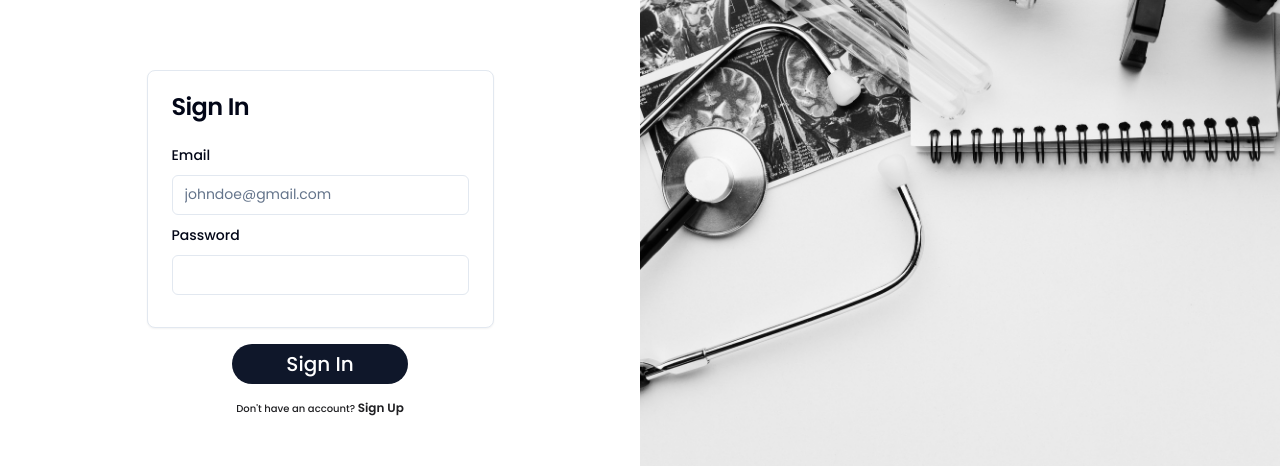
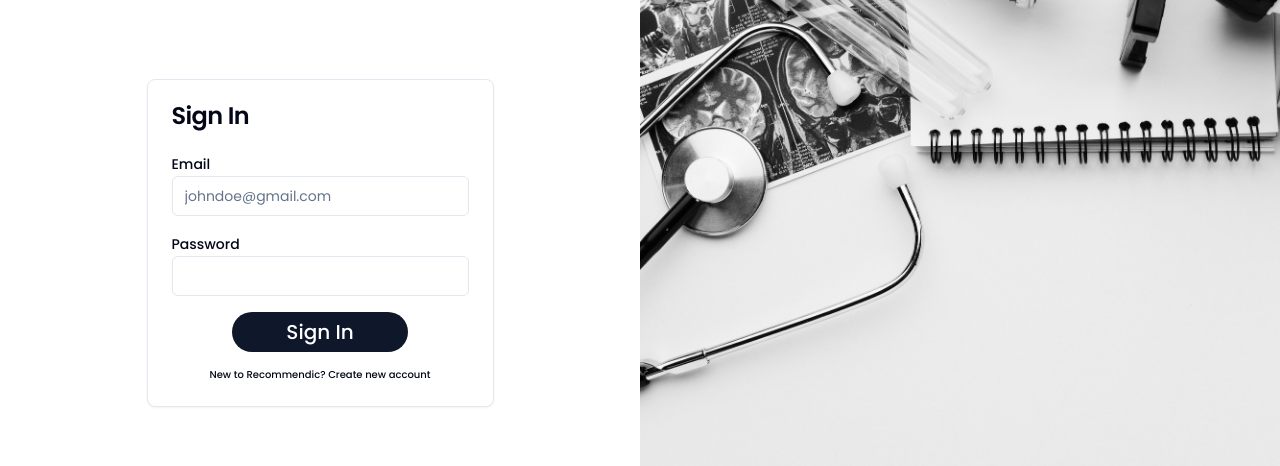
Before and after one commit to divjazz03/Recommendic-Frontend, a React (Vite) app: page /sign-in in a window 1280 px wide. Shown: the part 157-623 px from the top of the page. Built offline with nearby package versions, Linux system fonts and the light colour scheme; no server answers.

Commit message:
Finished the sign in form and integration with backend

```diff
--- a/src/_auth/forms/AccountForm.tsx
+++ b/src/_auth/forms/AccountForm.tsx
@@ -1,7 +1,6 @@
 import { FormControl, FormDescription, FormField, FormItem, FormLabel, FormMessage } from "@/components/ui/form";
 import { Input } from "@/components/ui/input";
 import { AccountFormProps } from "@/types";
-import { MedicalSpecialization } from "./Enums";
 import { FormWrapper } from "./FormWrapper";
 import { Select, SelectContent, SelectItem, SelectTrigger, SelectValue } from "@/components/ui/select";
 import { MultiSelect } from "@/components/ui/multiSelect";
@@ -12,18 +11,14 @@ export function AccountForm({
     handleFormDataChange,
     handleTypeOfUserSelectChange,
     medicalCategories,
-    handleSpecializationChangeEvent
+    handleSpecializationChangeEvent,
+    handleCategoryOfInterestChange
 }: AccountFormProps) {
 
 
-    const categories = medicalCategories.map(category => ({
-        label: category,
-        value: category
-    }))
-
+    const categories = medicalCategories;
     return (
         <>
-            <FormWrapper title="Sign Up">
 
                 <div className="flex flex-col justify-center">
 
@@ -42,7 +37,7 @@ export function AccountForm({
                                 <SelectItem value="Patient" >Patient</SelectItem>
                                 <SelectItem value="Consultant" >Consultant</SelectItem>
                             </SelectContent>
-                        </Select>
+                        </Select>className="text-md"
                     </div>
 
                     <div>
@@ -50,11 +45,11 @@ export function AccountForm({
                         <Input type='password' value={formData.password} onChange={e => handleFormDataChange("password", e.target.value)} />
                     </div>
 
-                {
+                    {
                         formData.typeOfUser === 'Patient' ? (
 
                             <div >
-                                <MultiSelect props={categories} />
+                                <MultiSelect categories={categories} handleCategoriesChangeFunction={handleCategoryOfInterestChange}/>
                             </div>
 
 
@@ -67,9 +62,11 @@ export function AccountForm({
                                         <SelectValue placeholder='Choose Your Specialization' />
                                     </SelectTrigger>
                                     <SelectContent>
-                                        {categories.map((category, i) => (
-                                            <SelectItem key={i} value={category.value}>{category.value}</SelectItem>
-                                        ))}
+                                        {
+                                            categories.map((category, i) => (
+                                                <SelectItem key={i} value={category}>{category}</SelectItem>
+                                            ))
+                                        }
                                     </SelectContent>
                                 </Select>
                             </div>
@@ -79,8 +76,6 @@ export function AccountForm({
 
                     }
                 </div>
-            </FormWrapper>
-
         </>
     )
 }
--- a/src/_auth/forms/AddressForm.tsx
+++ b/src/_auth/forms/AddressForm.tsx
@@ -9,8 +9,6 @@ export function AddressForm({ formData, handleFormDataChange }: AddressFormProps
 
     return (
         <>
-            <FormWrapper title="Sign Up">
-
                 <div>
                     <Label>Zip Code</Label>
                     <Input placeholder='20002' value={formData.zipCode} onChange={e => handleFormDataChange("zipCode", e.target.value)} />
@@ -33,8 +31,6 @@ export function AddressForm({ formData, handleFormDataChange }: AddressFormProps
                     <Label>Country</Label>
                     <Input placeholder='Nigeria' value={formData.country} onChange={e => handleFormDataChange("country", e.target.value)} />
                 </div>
-
-            </FormWrapper>
         </>
     )
 }
--- a/src/_auth/forms/FormWrapper.tsx
+++ b/src/_auth/forms/FormWrapper.tsx
@@ -5,7 +5,7 @@ export function FormWrapper({ title, children }: FormWrapperProps) {
     return (
         <>
 
-            <Card>
+            <Card className="relative">
                 <CardHeader>
                     <CardTitle>{title}</CardTitle>
                 </CardHeader>
--- a/src/_auth/forms/SigninForm.tsx
+++ b/src/_auth/forms/SigninForm.tsx
@@ -1,18 +1,17 @@
 import { Form, FormControl, FormDescription, FormField, FormItem, FormLabel, FormMessage } from '@/components/ui/form'
-import React, { useState } from 'react'
+import React, { FormEvent, useState } from 'react'
 import { zodResolver } from '@hookform/resolvers/zod'
-import { z } from 'zod'
 import { FormProvider, useForm } from 'react-hook-form'
 import { signInValidation } from '../validations/SignInValidation'
 import { Input } from '@/components/ui/input'
 import { FormWrapper } from './FormWrapper'
-import { Select, SelectContent, SelectItem, SelectTrigger, SelectValue } from '@/components/ui/select'
 import { Button } from '@/components/ui/button'
 import { Link, useNavigate } from 'react-router-dom'
 import { SigninUserData } from '@/types'
 import { useSignInUserMutation } from '@/lib/react-query/queriiesAndMutation'
 import { useUserContext } from '@/context/AuthContext'
 import { useToast } from '@/hooks/use-toast'
+import { Label } from '@/components/ui/label'
 
 
 const SigninForm = () => {
@@ -26,26 +25,18 @@ const SigninForm = () => {
   const { checkUserIsAuthenticated, isLoading: isUserLoading } = useUserContext();
 
   const { mutateAsync: signinUser, isLoading: isSigningIn } = useSignInUserMutation();
-  const form = useForm<z.infer<typeof signInValidation>>({
-    resolver: zodResolver(signInValidation),
-    defaultValues: {
-      email: "",
-      password: ""
-    }
-  })
 
   const handleFormDataChange = (key: keyof typeof formData, value: any) => {
     setFormData(prev => ({ ...prev, [key]: value, }))
   };
 
-  const onSubmit = async (value: z.infer<typeof signInValidation>) => {
+  const onSubmit = async (value: FormEvent) => {
+    event.preventDefault();
     const result = await signinUser({
-      email: value.email,
-      password: value.password
+      email: formData.email,
+      password: formData.password
     });
     if (result && checkUserIsAuthenticated) {
-      form.reset();
-
       navigate('/')
     } else {
       return toast({ title: 'Sign in failed try again' })
@@ -53,48 +44,28 @@ const SigninForm = () => {
   };
 
   return (
-    <FormProvider {...form}>
-      <div className='flex flex-col gap-2'>
 
-      <form onSubmit={form.handleSubmit(onSubmit)} className='flex flex-col items-center gap-4'>
+    <div className='flex flex-col gap-2'>
+
         <FormWrapper title='Sign In'>
-          <FormField
-            control={form.control}
-            name="email"
-            render={({ field }) => (
-              <FormItem>
-                <FormLabel>Email</FormLabel>
-                <FormControl>
-                  <Input placeholder="johndoe@gmail.com" value={formData.email} type='email' onChange={event => handleFormDataChange("email", event.target.value)} />
-                </FormControl>
-                <FormDescription>
-                </FormDescription>
-                <FormMessage />
-              </FormItem>
-            )}
-          />
+      <form onSubmit={onSubmit} className='flex flex-col items-center gap-4'>
+          <div className='flex flex-col justify-center gap-4'>
 
-          <FormField
-            control={form.control}
-            name="password"
-            render={({ field }) => (
-              <FormItem>
-                <FormLabel>Password</FormLabel>
-                <FormControl>
-                  <Input type='password' value={formData.password} onChange={event => handleFormDataChange('password', event.target.value)} />
-                </FormControl>
-                <FormDescription>
-                </FormDescription>
-                <FormMessage />
-              </FormItem>
-            )}
-          />
-        </FormWrapper>
+            <div>
+              <Label>Email</Label>
+              <Input placeholder="johndoe@gmail.com" value={formData.email} type='email' onChange={event => handleFormDataChange("email", event.target.value)} />
+            </div>
+            <div>
+              <Label>Password</Label>
+              <Input type='password' value={formData.password} onChange={event => handleFormDataChange('password', event.target.value)} />
+            </div>
+          </div>
         <Button type='submit' className='shad-button_primary max-w-14'>Sign In</Button>
-        <p className='tiny-medium'>Don't have an account? <span><Link to={'/sign-up'} className='subtle-semibold'>Sign Up</Link></span></p>
+        <p className='tiny-medium'>New to Recommendic? <span><Link to={'/sign-up'} className='tiny-medium'>Create new account</Link></span></p>
       </form>
-      </div>
-    </FormProvider>
+      </FormWrapper>
+    </div>
+
   )
 }
 
--- a/src/_auth/forms/SignupForm.tsx
+++ b/src/_auth/forms/SignupForm.tsx
@@ -11,6 +11,8 @@ import { useToast } from '@/hooks/use-toast'
 import { useCreateUserMutation } from '@/lib/react-query/queriiesAndMutation'
 import { Link } from 'react-router-dom'
 import { getAllSupportedMedicalCategories } from '@/lib/backend_api'
+import { Value } from '@radix-ui/react-select'
+import { FormWrapper } from './FormWrapper'
 
 
 
@@ -21,12 +23,12 @@ const SignupForm: React.FC = () => {
 
   useEffect(() => {
     const fetchCategoryData = async () => {
-        const result =  await getAllSupportedMedicalCategories();
-        setMedicalCategories(result);
+      const result = await getAllSupportedMedicalCategories();
+      setMedicalCategories(result.data.categories);
     }
 
     fetchCategoryData();
-  } ,[]);
+  }, []);
 
   const { toast } = useToast();
 
@@ -44,8 +46,8 @@ const SignupForm: React.FC = () => {
     city: "",
     state: "",
     country: "",
-    medicalSpecialization: "DENTIST",
-    categoryOfInterest: ["DENTIST"]
+    medicalSpecialization: "",
+    categoryOfInterest: []
   });
   const [isSuccessfulSignUp, setSuccessfulSignup] = useState<boolean>(false);
 
@@ -56,6 +58,9 @@ const SignupForm: React.FC = () => {
 
   const handleSpecializationChangeEvent = (value: string) => {
     handleFormDataChange("medicalSpecialization", value)
+  }
+  const handleCategoryOfInterestChange = (value: string[]) => {
+    handleFormDataChange("categoryOfInterest", value)
   }
 
   async function onSubmitForConsultant(values: SignUpFormData) {
@@ -80,7 +85,7 @@ const SignupForm: React.FC = () => {
       setSuccessfulSignup(true)
       return toast({})
     }
-    return toast({title: 'Sign up failed. Please try again later', variant: 'destructive'})
+    return toast({ title: 'Sign up failed. Please try again later', variant: 'destructive' })
   }
   async function onSubmitForPatient(values: SignUpFormData) {
     const result = await createNewUser({
@@ -105,7 +110,7 @@ const SignupForm: React.FC = () => {
       setSuccessfulSignup(true);
       return null;
     }
-    return toast({ title: ' Sign up failed. PLease try again', variant:"destructive" })
+    return toast({ title: ' Sign up failed. PLease try again', variant: "destructive" })
 
   }
 
@@ -117,7 +122,8 @@ const SignupForm: React.FC = () => {
       medicalCategories={medicalCategories}
       handleFormDataChange={handleFormDataChange}
       handleSpecializationChangeEvent={handleSpecializationChangeEvent}
-      handleTypeOfUserSelectChange={handleTypeOfUserSelectChange} />
+      handleTypeOfUserSelectChange={handleTypeOfUserSelectChange}
+      handleCategoryOfInterestChange={handleCategoryOfInterestChange} />
   ]);
 
   async function handleFormSubmit(event: FormEvent) {
@@ -149,9 +155,10 @@ const SignupForm: React.FC = () => {
   return (
     <>
       <div className='sm-w-[420px] flex-col flex-center'>
+        <FormWrapper title='Sign up'>
         <form onSubmit={isLastStep ? handleFormSubmit : handleNextStep} >
-            <div className='absolute top-2 right-2'>
-              {currentStepIndex + 1}/ {steps.length}
+          <div className='absolute top-6 right-2'>
+            {currentStepIndex + 1} / {steps.length}
           </div>
           <div className=' flex-center flex-col'>
             {step}
@@ -161,8 +168,10 @@ const SignupForm: React.FC = () => {
             <Button type='submit'>{isLastStep ? "Finish" : "Next"}</Button>
           </div>
         </form>
-          <p className='tiny-medium text-center'>Already have an account? <span><Link to={'/sign-in'} className='subtle-semibold'>Sign Up</Link></span></p>
-        </div>
+        <p className='subtle-medium text-center'>Already have an account? <span className='mx-1'><Link to={'/sign-in'} className='tiny-medium'>Sign In</Link></span></p>
+
+        </FormWrapper>
+      </div>ubtle-semibold
       <SignupSuccessModal
         isOpen={isSuccessfulSignUp}
         redirectDelay={3000} />
--- a/src/_auth/forms/UserForm.tsx
+++ b/src/_auth/forms/UserForm.tsx
@@ -15,7 +15,6 @@ export function UserForm({ formData, handleFormDataChange }: UserFormProps) {
 
     return (
         <>
-            <FormWrapper title="SignUp">
                 <div className="flex flex-col gap-1 justify-center">
 
                     <div>
@@ -55,7 +54,6 @@ export function UserForm({ formData, handleFormDataChange }: UserFormProps) {
                         </Select>
                     </div>
                 </div>
-            </FormWrapper>
         </>
     )
 }
--- a/src/components/SignupSuccessModal.tsx
+++ b/src/components/SignupSuccessModal.tsx
@@ -17,8 +17,8 @@ interface SignupSuccessModalProps {
 
 const SignupSuccessModal: React.FC<SignupSuccessModalProps> = ({
     isOpen,
-    redirectUrl = '/log-in',
-    redirectDelay = 3000,
+    redirectUrl = '/sign-in',
+    redirectDelay = 10000,
     onRedirect
 }) => {
 
@@ -53,6 +53,7 @@ const SignupSuccessModal: React.FC<SignupSuccessModalProps> = ({
                     <AlertDialogTitle className='text-center text-xl'>Signup Successful</AlertDialogTitle>
                     <AlertDialogDescription className='text-center'>
                         <p className='mt-2'>Your account has been created successfully.</p>
+                        <p className='mt-2'>You have been sent a confirmation email</p>
                         <p className='mt-4 text-sm text-dark-5'>
                             You will be redirected in {Math.ceil(redirectDelay/1000)} seconds...
                         </p>
--- a/src/types/index.ts
+++ b/src/types/index.ts
@@ -45,6 +45,7 @@ export type AccountFormProps = {
     handleTypeOfUserSelectChange: (value: string) => void,
     medicalCategories: string[],
     handleSpecializationChangeEvent: (value: string) => void
+    handleCategoryOfInterestChange: (value: string[]) => void
 }
 
 
```
Also changed, not shown: src/components/ui/multiSelect.tsx (+20 -18 lines), src/lib/backend_api.ts (+11 -5 lines). Lines whose indentation alone changed are shown as unchanged.
